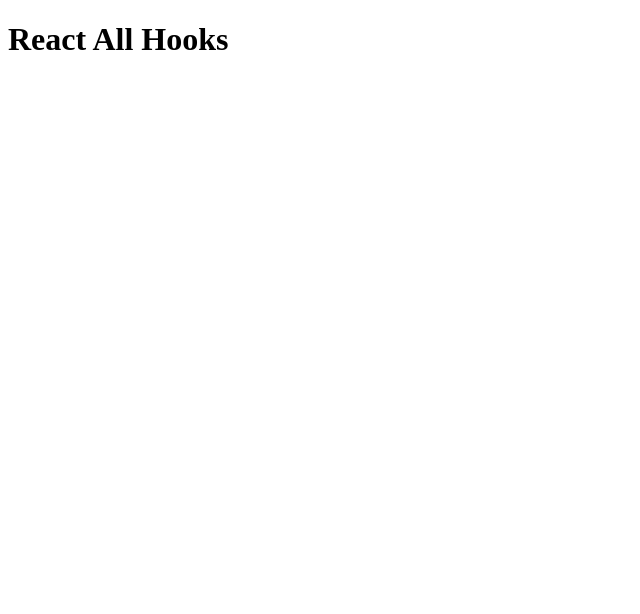
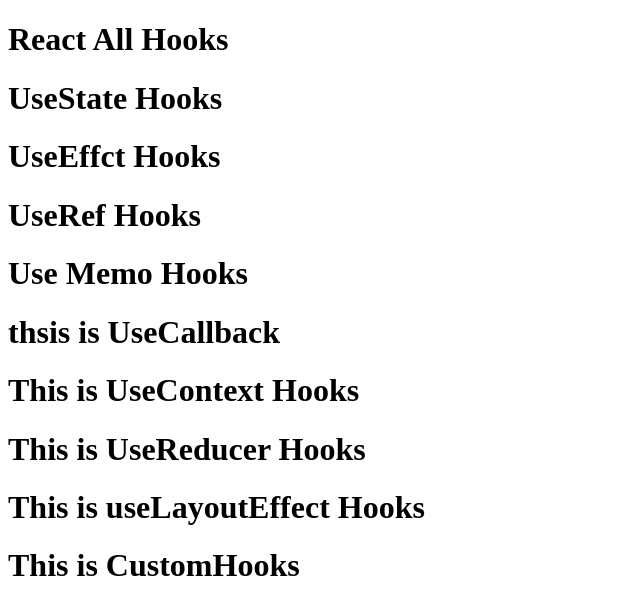
Before and after one commit to Rumon-Sarker/react-all-hooks, a React (Vite) app: page / in a window 1280 px wide. Shown: the top 614 px of the page, without its empty margins (0-640 px from the left). Built offline with nearby package versions, Linux system fonts and the light colour scheme.

Commit message:
all-hooks file crate

```diff
--- /dev/null
+++ b/src/All-Hooks/CustomHooks/CustomHooks.jsx
@@ -0,0 +1,11 @@
+import React from 'react';
+
+const CustomHooks = () => {
+    return (
+        <div>
+            <h1> This is CustomHooks</h1>
+        </div>
+    );
+};
+
+export default CustomHooks;
--- /dev/null
+++ b/src/All-Hooks/UseCallback/UseCallback.jsx
@@ -0,0 +1,11 @@
+import React from 'react';
+
+const UseCallback = () => {
+    return (
+        <div>
+            <h1> thsis is UseCallback </h1>
+        </div>
+    );
+};
+
+export default UseCallback;
--- /dev/null
+++ b/src/All-Hooks/UseContext/UseContext.jsx
@@ -0,0 +1,11 @@
+import React from 'react';
+
+const UseContext = () => {
+    return (
+        <div>
+            <h1> This is UseContext Hooks</h1>
+        </div>
+    );
+};
+
+export default UseContext;
--- /dev/null
+++ b/src/All-Hooks/UseEffect/UseEffect.jsx
@@ -0,0 +1,11 @@
+import React from 'react';
+
+const UseEffect = () => {
+    return (
+        <div>
+            <h1>UseEffct Hooks</h1>
+        </div>
+    );
+};
+
+export default UseEffect;
--- /dev/null
+++ b/src/All-Hooks/UseLayoutEffect/UseLayoutEffect.jsx
@@ -0,0 +1,11 @@
+import React from 'react';
+
+const UseLayoutEffect = () => {
+    return (
+        <div>
+            <h1> This is useLayoutEffect  Hooks</h1>
+        </div>
+    );
+};
+
+export default UseLayoutEffect;
--- /dev/null
+++ b/src/All-Hooks/UseMemo/UseMemo.jsx
@@ -0,0 +1,11 @@
+import React from 'react';
+
+const UseMemo = () => {
+    return (
+        <div>
+            <h1>Use Memo Hooks</h1>
+        </div>
+    );
+};
+
+export default UseMemo;
--- /dev/null
+++ b/src/All-Hooks/UseReducer/UseReducer.jsx
@@ -0,0 +1,11 @@
+import React from 'react';
+
+const UseReducer = () => {
+    return (
+        <div>
+            <h1>This is UseReducer Hooks</h1>
+        </div>
+    );
+};
+
+export default UseReducer;
--- /dev/null
+++ b/src/All-Hooks/UseRef/UseRef.jsx
@@ -0,0 +1,11 @@
+import React from 'react';
+
+const UseRef = () => {
+    return (
+        <div>
+            <h1>UseRef Hooks</h1>
+        </div>
+    );
+};
+
+export default UseRef;
--- /dev/null
+++ b/src/All-Hooks/UseState/UseState.jsx
@@ -0,0 +1,11 @@
+import React from 'react';
+
+const UseState = () => {
+    return (
+        <div>
+            <h1>UseState Hooks</h1>
+        </div>
+    );
+};
+
+export default UseState;
--- a/src/App.jsx
+++ b/src/App.jsx
@@ -1,11 +1,28 @@
+import CustomHooks from './All-Hooks/CustomHooks/CustomHooks'
+import UseCallback from './All-Hooks/UseCallback/UseCallback'
+import UseContext from './All-Hooks/UseContext/UseContext'
+import UseEffect from './All-Hooks/UseEffect/UseEffect'
+import UseLayoutEffect from './All-Hooks/UseLayoutEffect/UseLayoutEffect'
+import UseMemo from './All-Hooks/UseMemo/UseMemo'
+import UseReducer from './All-Hooks/UseReducer/UseReducer'
+import UseRef from './All-Hooks/UseRef/UseRef'
+import UseState from './All-Hooks/UseState/UseState'
 import './App.css'
 
 function App() {
 
-
   return (
     <>
       <h1>React All Hooks</h1>
+      <UseState />
+      <UseEffect />
+      <UseRef />
+      <UseMemo />
+      <UseCallback />
+      <UseContext />
+      <UseReducer />
+      <UseLayoutEffect />
+      <CustomHooks />
     </>
   )
 }
```
